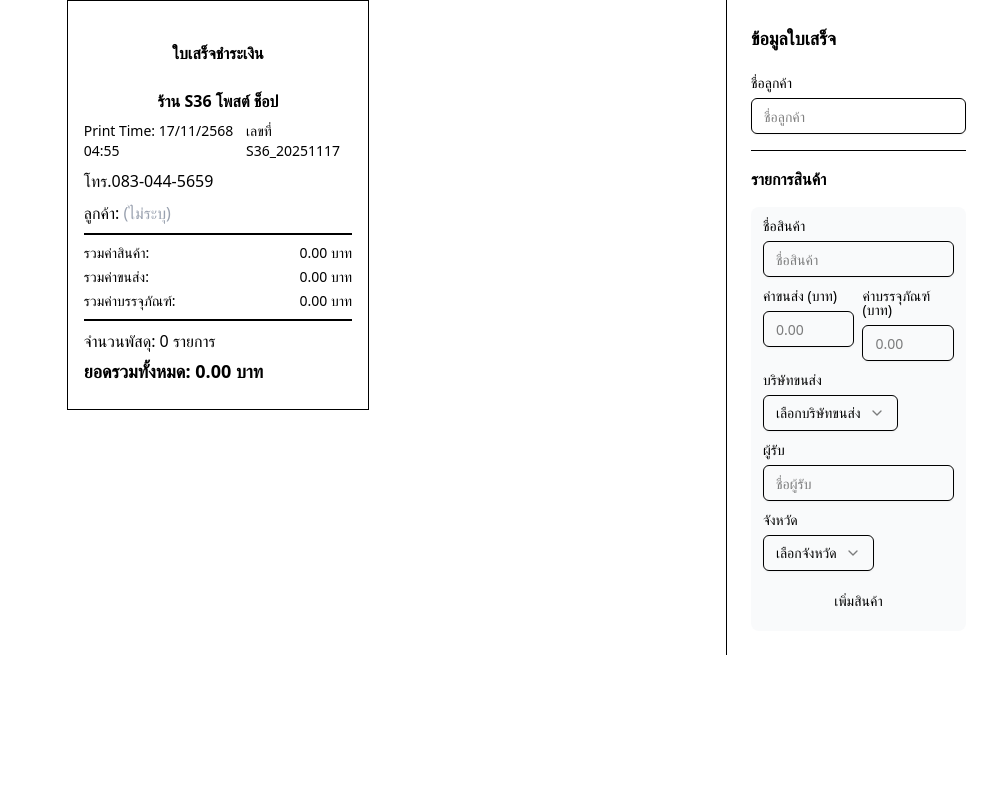
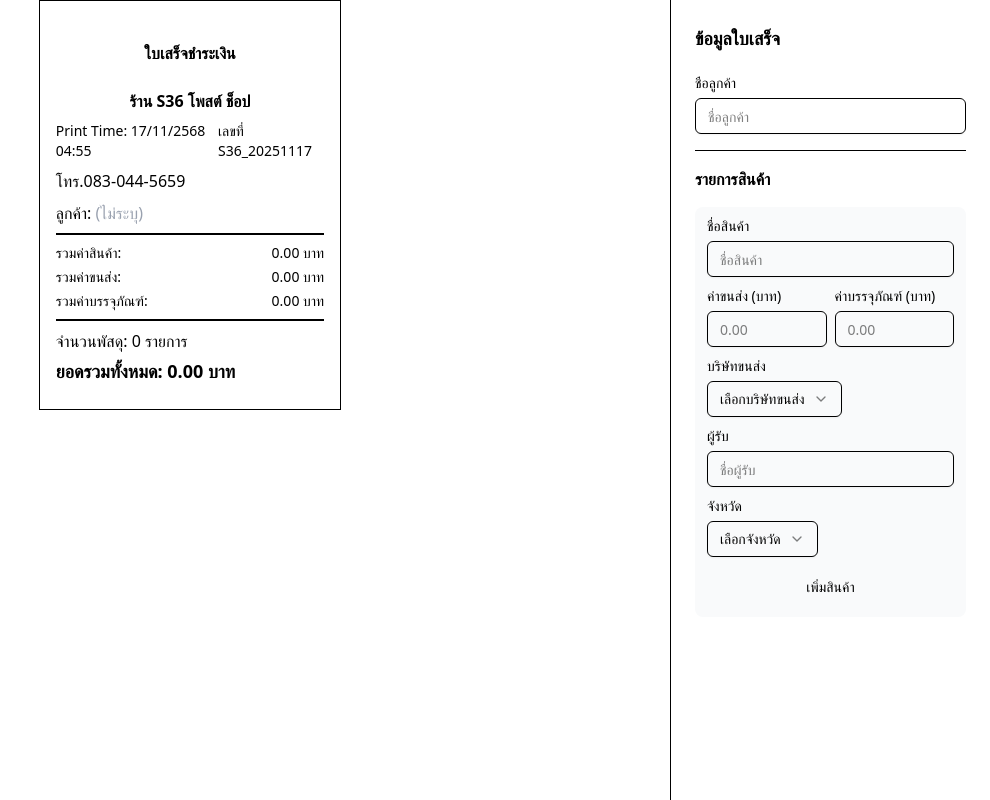
Before and after one commit to Knarf49/ReceiptGenerator, a React (Vite) app: page / in a window 1280 px wide. Shown: the whole page, without its empty margins (290-1280 px from the left). Built offline with nearby package versions, Linux system fonts and the light colour scheme.

Commit message:
add scrollArea

```diff
--- a/package.json
+++ b/package.json
@@ -12,6 +12,7 @@
   "dependencies": {
     "@radix-ui/react-dialog": "^1.1.15",
     "@radix-ui/react-label": "^2.1.8",
+    "@radix-ui/react-scroll-area": "^1.2.10",
     "@radix-ui/react-select": "^2.2.6",
     "@radix-ui/react-separator": "^1.1.8",
     "@radix-ui/react-slot": "^1.2.4",
--- a/src/App.tsx
+++ b/src/App.tsx
@@ -36,7 +36,7 @@ function App() {
         receiptData={receiptData}
         updateReceiptData={updateReceiptData}
       />
-      <div className="container">
+      <div className="container pr-80">
         <ReceiptTemplate receiptData={receiptData} />
       </div>
     </div>
--- a/src/components/Sidebar.tsx
+++ b/src/components/Sidebar.tsx
@@ -8,8 +8,9 @@ import {
   SelectTrigger,
   SelectValue,
 } from "@/components/ui/select";
-import {type ReceiptData,type OrderItem } from "@/App";
+import { type ReceiptData, type OrderItem } from "@/App";
 import { Button } from "@/components/ui/button";
+import { ScrollArea } from "./ui/scroll-area";
 
 interface SidebarProps {
   receiptData: ReceiptData;
@@ -109,11 +110,12 @@ export function Sidebar({ receiptData, updateReceiptData }: SidebarProps) {
   };
 
   return (
-    <aside className="w-80 border-l h-full bg-background p-6 space-y-6 overflow-y-auto">
+    <aside className="w-80 border-l h-full bg-background p-6 space-y-6 overflow-y-auto fixed">
       <div className="space-y-2">
         <h2 className="text-lg font-semibold">ข้อมูลใบเสร็จ</h2>
       </div>
 
+      <ScrollArea>
         <div className="space-y-4">
           {/* ชื่อลูกค้า */}
           <div className="space-y-2">
@@ -123,7 +125,9 @@ export function Sidebar({ receiptData, updateReceiptData }: SidebarProps) {
               type="text"
               placeholder="ชื่อลูกค้า"
               value={receiptData.customerName}
-            onChange={(e) => updateReceiptData("customerName", e.target.value)}
+              onChange={(e) =>
+                updateReceiptData("customerName", e.target.value)
+              }
             />
           </div>
 
@@ -384,6 +388,7 @@ export function Sidebar({ receiptData, updateReceiptData }: SidebarProps) {
             )}
           </div>
         </div>
+      </ScrollArea>
     </aside>
   );
 }
--- /dev/null
+++ b/src/components/ui/scroll-area.tsx
@@ -0,0 +1,56 @@
+import * as React from "react"
+import * as ScrollAreaPrimitive from "@radix-ui/react-scroll-area"
+
+import { cn } from "@/lib/utils"
+
+function ScrollArea({
+  className,
+  children,
+  ...props
+}: React.ComponentProps<typeof ScrollAreaPrimitive.Root>) {
+  return (
+    <ScrollAreaPrimitive.Root
+      data-slot="scroll-area"
+      className={cn("relative", className)}
+      {...props}
+    >
+      <ScrollAreaPrimitive.Viewport
+        data-slot="scroll-area-viewport"
+        className="focus-visible:ring-ring/50 size-full rounded-[inherit] transition-[color,box-shadow] outline-none focus-visible:ring-[3px] focus-visible:outline-1"
+      >
+        {children}
+      </ScrollAreaPrimitive.Viewport>
+      <ScrollBar />
+      <ScrollAreaPrimitive.Corner />
+    </ScrollAreaPrimitive.Root>
+  )
+}
+
+function ScrollBar({
+  className,
+  orientation = "vertical",
+  ...props
+}: React.ComponentProps<typeof ScrollAreaPrimitive.ScrollAreaScrollbar>) {
+  return (
+    <ScrollAreaPrimitive.ScrollAreaScrollbar
+      data-slot="scroll-area-scrollbar"
+      orientation={orientation}
+      className={cn(
+        "flex touch-none p-px transition-colors select-none",
+        orientation === "vertical" &&
+          "h-full w-2.5 border-l border-l-transparent",
+        orientation === "horizontal" &&
+          "h-2.5 flex-col border-t border-t-transparent",
+        className
+      )}
+      {...props}
+    >
+      <ScrollAreaPrimitive.ScrollAreaThumb
+        data-slot="scroll-area-thumb"
+        className="bg-border relative flex-1 rounded-full"
+      />
+    </ScrollAreaPrimitive.ScrollAreaScrollbar>
+  )
+}
+
+export { ScrollArea, ScrollBar }
```
Also changed, not shown: 1 other file (tests, documents, lock files or other folders). Lines whose indentation alone changed are shown as unchanged.
